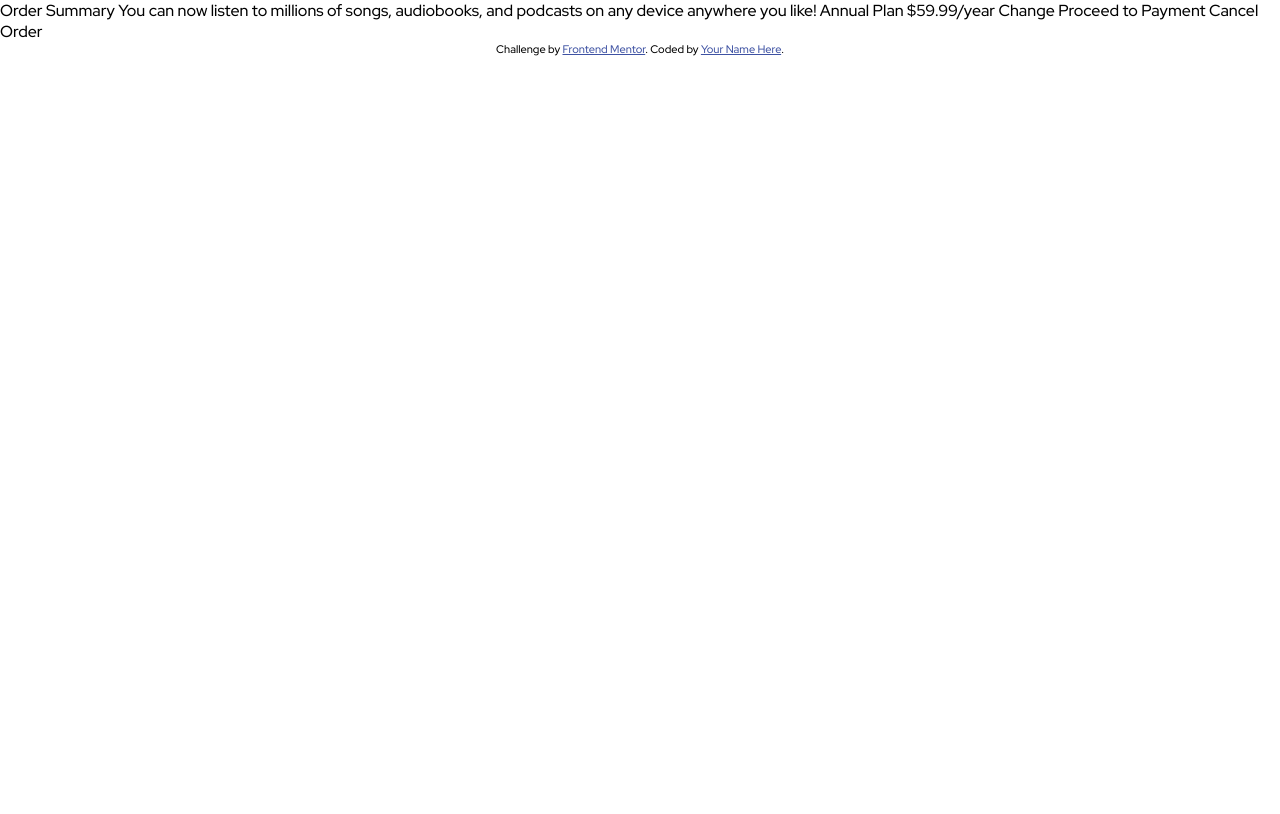
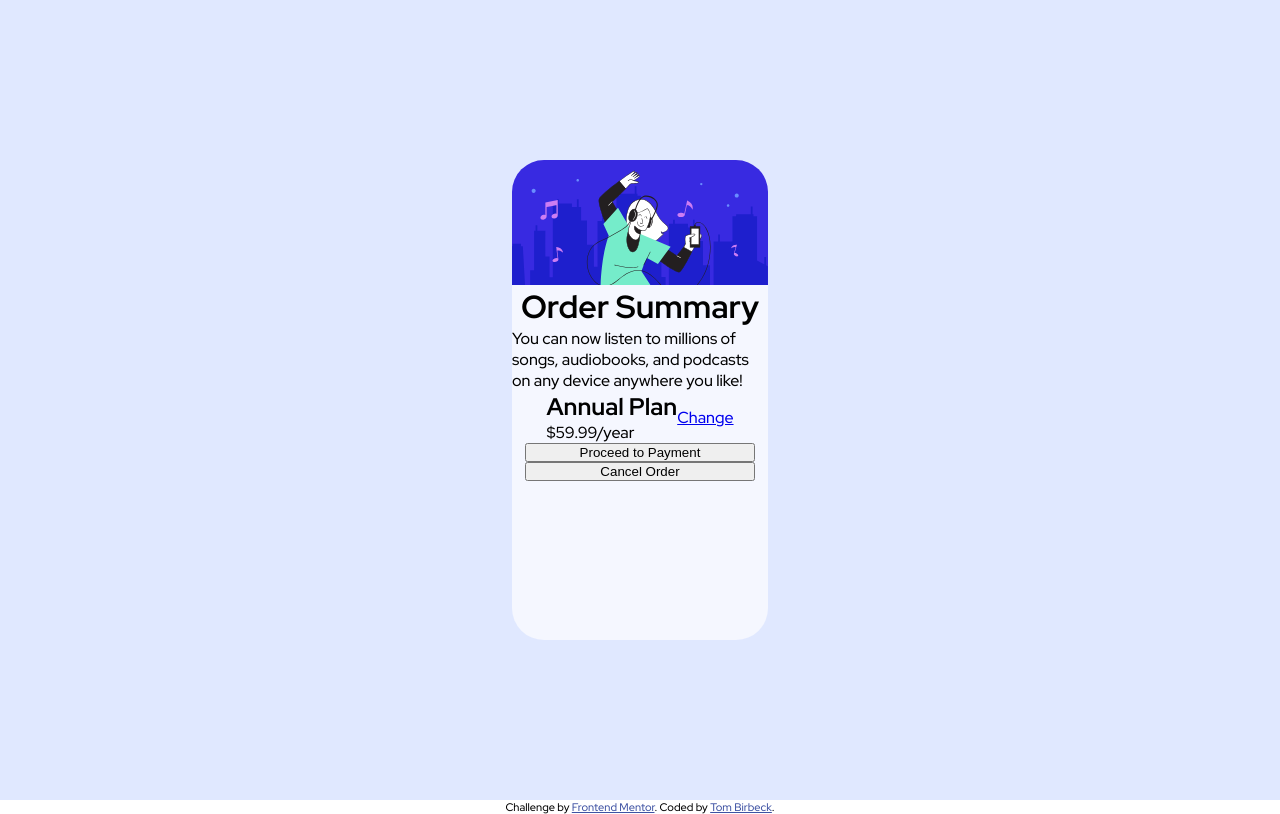
Before and after one commit to TomBirbeck/order-summary, a plain HTML site: page index.html in a window 1280 px wide. Drawn offline with Linux system fonts and the light colour scheme.

Commit message:
html structure set up

```diff
--- a/index.html
+++ b/index.html
@@ -14,22 +14,34 @@
 </head>
 <body>
 
-  Order Summary
+<main>
+  <div class="card">
+    <img class="card-img" src="./images/illustration-hero.svg" alt="">
+    <div class="content">
+      <h1 class="heading">Order Summary</h1>
+      <p class="info">
+      You can now listen to millions of songs, audiobooks, and podcasts on any
+      device anywhere you like!
+      </p>
+      <div class="plan-container">
+        <div>
+          <h2>Annual Plan</h2>
+          <p>$59.99/year</p>
+        </div>
+      <a class="change-plan" href="#">Change</a>
+      </div>
+      <button class="button payment">Proceed to Payment</button>
+      <button class="button cancel">Cancel Order</button>
 
-  You can now listen to millions of songs, audiobooks, and podcasts on any
-  device anywhere you like!
+    </div>
+  </div>
+</main>
 
-  Annual Plan
-  $59.99/year
-
-  Change
-
-  Proceed to Payment
-  Cancel Order
-
-  <div class="attribution">
-    Challenge by <a href="https://www.frontendmentor.io?ref=challenge" target="_blank">Frontend Mentor</a>.
-    Coded by <a href="#">Your Name Here</a>.
-  </div>
+  <footer>
+    <div class="attribution">
+      Challenge by <a href="https://www.frontendmentor.io?ref=challenge" target="_blank">Frontend Mentor</a>.
+      Coded by <a href="#">Tom Birbeck</a>.
+    </div>
+  </footer>
 </body>
 </html>
--- a/styles.css
+++ b/styles.css
@@ -21,6 +21,46 @@ p, h1, h2, h3, h4, h5, h6 {
     overflow-wrap: break-word;
   }
 
+img, picture, video, canvas, svg {
+    display: block;
+    max-width: 100%;
+  }
+
+main {
+    height: 100%;
+    background-color: var(--pale-blue);
+    display: flex;
+    justify-content: center;
+    align-items: center;
+}
+
+.card {
+    height: 60%;
+    width: 20%;
+    border-radius: 2rem;
+    background-color: var(--very-pale-blue);
+}
+
+.card-img {
+    border-radius: 2rem 2rem 0 0;
+}
+
+.content {
+    display: flex;
+    flex-direction: column;
+    align-items: center;
+}
+
+.plan-container {
+    display: flex;
+    flex-direction: row;
+    align-items: center;
+}
+
+.button {
+    width: 90%;
+}
+
 .attribution {
     font-size: 11px;
     text-align: center;
```
